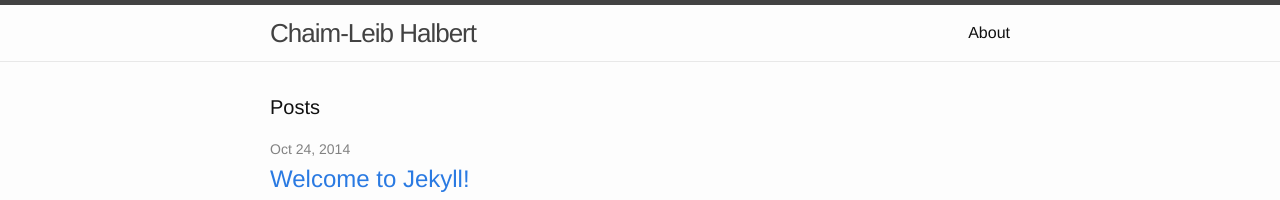
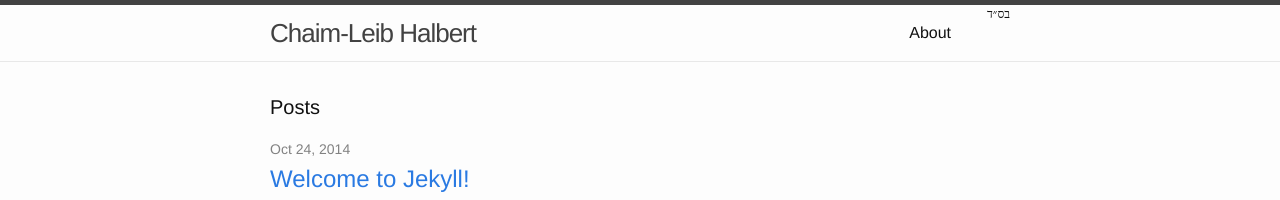
Before and after one commit to chaimleib/chaimleib.github.io, a Jekyll site: the page built from index.html, in a window 1280 px wide. Shown: the top 200 px of the page. Built offline with Jekyll 4.4.1, drawn with Linux system fonts in a browser that asks for light colours.

Commit message:
added BS"D

```diff
--- a/_includes/header.html
+++ b/_includes/header.html
@@ -1,7 +1,9 @@
 <header class="site-header">
 
   <div class="wrapper">
-
+  <div id="bsd">
+      בס״ד
+    </div>
     <a class="site-title" href="{{ site.baseurl }}/">{{ site.title }}</a>
 
     <nav class="site-nav">
--- a/_sass/_layout.scss
+++ b/_sass/_layout.scss
@@ -21,6 +21,13 @@
     &:visited {
         color: $grey-color-dark;
     }
+}
+
+#bsd {
+  float: right;
+  font-size: 9pt;
+  font-family: Times New Roman,serif;
+  margin-left: 3em;
 }
 
 .site-nav {
```
